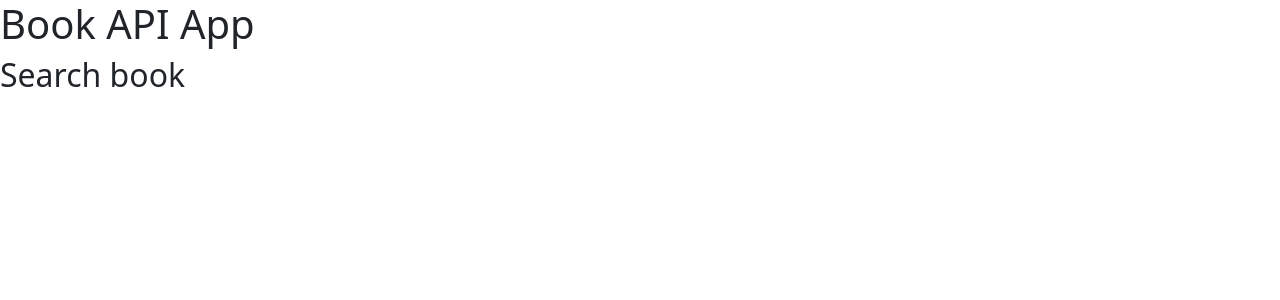
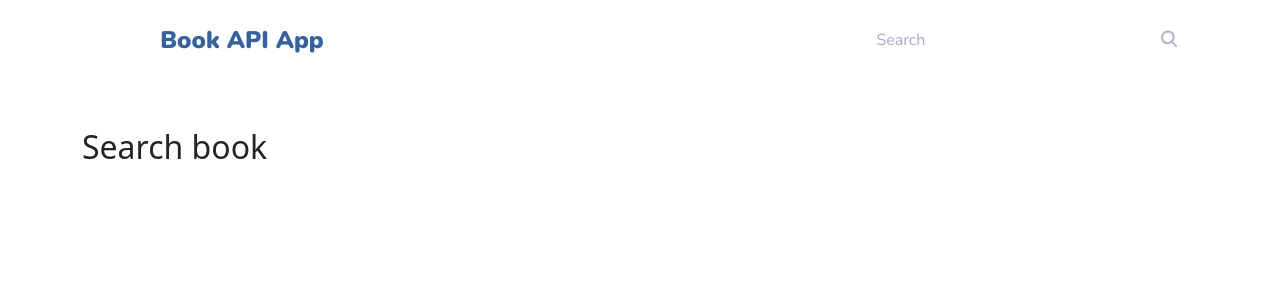
Before and after one commit to ZhukAnna/react-book-api, a React (Create React App) app: page / in a window 1280 px wide. Shown: the top 300 px of the page. Built offline with nearby package versions, Linux system fonts and the light colour scheme.

Commit message:
add header styles

```diff
--- a/src/App.js
+++ b/src/App.js
@@ -1,6 +1,6 @@
 import React from 'react';
-
 import { Routes, Route, Outlet } from 'react-router-dom';
+import Container from 'react-bootstrap/Container';
 
 import Header from './components/Header.js';
 import Search from './pages/home.js';
@@ -19,12 +19,12 @@ function App() {
 
 function Layout() {
   return (
+    <Container>
+      <Header />
       <div>
-        <Header />
-        <div>
-          <Outlet />
-        </div>
+        <Outlet />
       </div>
+    </Container>
   )
 }
 
--- /dev/null
+++ b/src/components/Header.css
@@ -0,0 +1,61 @@
+.header {
+  display: flex;
+  flex-direction: column;
+  min-height: 80px;
+  margin-bottom: 3em;
+}
+.header_logo-wrapper {
+  display: flex;
+  width: 100%;
+  padding: 15px;
+}
+.header_title {
+  font-family: Nunito;
+  font-weight: 900;
+  font-size: 24px;
+  color: rgb(55, 99, 157);
+  margin: auto;
+}
+.header_search {
+  position: relative;
+  display: flex;
+  justify-content: end;
+  align-items: center;
+  flex: 1;
+}
+.header_search-input {
+  flex: 1;
+  padding: 1em;
+  font-family: Nunito;
+  border: none;
+}
+.header_search-input:focus {
+  outline: 2px solid rgb(215, 242, 216);
+  border-radius: 1em;
+}
+.header_search-input::placeholder {
+  color: #A9A9C4;
+}
+.header_search-btn {
+  position: absolute;
+  right: 10px;
+  display: flex;
+  align-content: center;
+  background: inherit;
+  border: none;
+}
+.header_search-btn:hover {
+  cursor: pointer;
+}
+@media (min-width: 770px) {
+  .header {
+    flex-direction: row;
+  }
+  .header_logo-wrapper {
+    width: 320px;
+    padding: 25px;
+  }
+  .header_search-input {
+    flex: 0.4;
+  }
+}
--- a/src/components/Header.js
+++ b/src/components/Header.js
@@ -1,9 +1,26 @@
 import React from 'react';
+import './Header.css';
 
 function Header() {
-    return <>
-            <h1>Book API App</h1>
-        </>
+    return (
+        <div className='header'>
+            <div className='header_logo-wrapper'>
+                <h1 className='header_title'>Book API App</h1>
+            </div>
+            <div className='header_search'>
+                <input className='header_search-input' placeholder='Search'></input>
+                <button type="button" className="header_search-btn">
+                    <svg width="23" height="22" viewBox="0 0 23 22" fill="none">
+                        <g opacity="0.9">
+                            <rect x="13.1319" y="11.9992" width="7.6" height="1.6" rx="0.8" transform="rotate(44.7 13.1319 11.9992)" fill="#A9A9C4"/>
+                            <ellipse cx="8.79896" cy="8.27415" rx="5.7" ry="6" transform="rotate(44.7 8.79896 8.27415)" stroke="#A9A9C4" strokeWidth="2"/>
+                        </g>
+                    </svg>
+                </button>
+
+            </div>
+        </div>
+        )
 }
 
 export default Header;
--- a/src/index.css
+++ b/src/index.css
@@ -1,10 +1,11 @@
+@import url('https://fonts.googleapis.com/css2?family=Nunito:wght@400;600;700;900&display=swap');
+
 body {
   margin: 0;
-  font-family: -apple-system, BlinkMacSystemFont, 'Segoe UI', 'Roboto', 'Oxygen',
-    'Ubuntu', 'Cantarell', 'Fira Sans', 'Droid Sans', 'Helvetica Neue',
-    sans-serif;
+  font-family: 'Nunito', 'Roboto', 'Oxygen', 'Ubuntu', sans-serif;
   -webkit-font-smoothing: antialiased;
   -moz-osx-font-smoothing: grayscale;
+  font-size: 15px;
 }
 
 code {
```
Also changed, not shown: src/components/SearchPanel.js (deleted).
